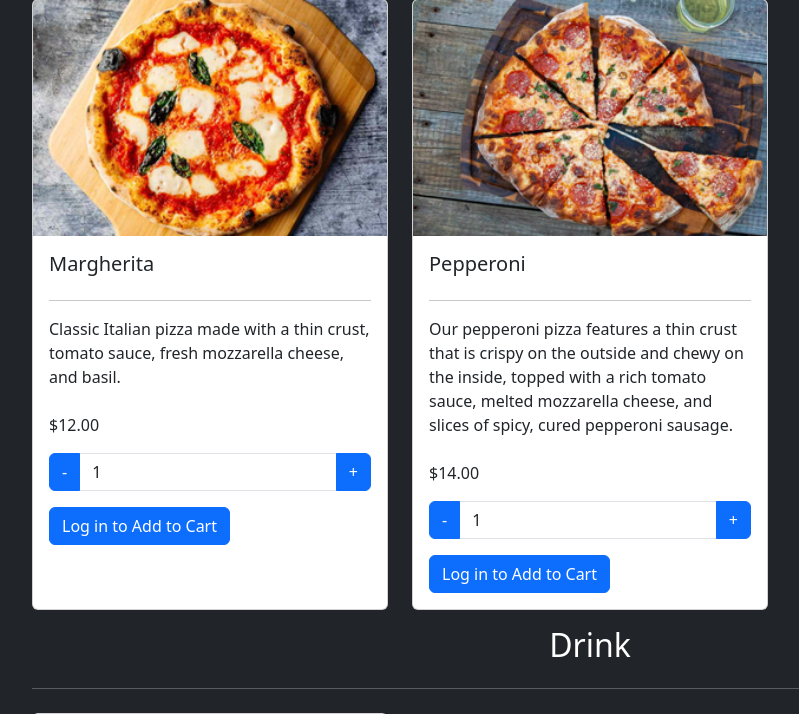
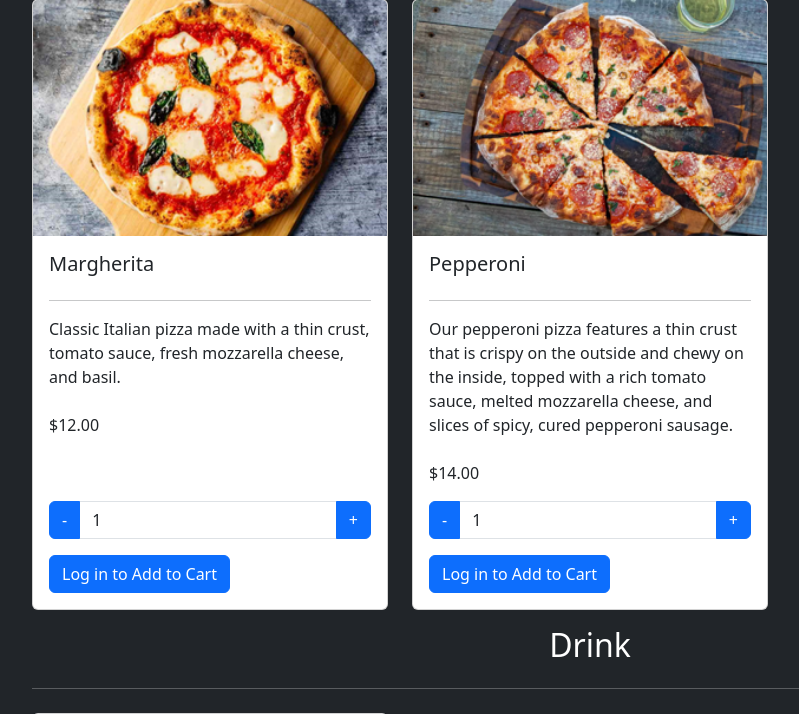
Before and after one commit to andrewanchor/nonniespizza2.0, a Django app: page /menu/ in a window 1280 px wide. Shown: the part 266-980 px from the top of the page, without its empty margins (50-849 px from the left). Run offline with Django 4.2, Linux system fonts and the light colour scheme; data comes from the database, SQL or seed files in the repository.

Commit message:
Fixed alignment :P

```diff
--- a/nonnies_pizza/menu/templates/menu.html
+++ b/nonnies_pizza/menu/templates/menu.html
@@ -58,7 +58,7 @@
             <hr>
             <p class="card-text mb-4">{{item.description}}</p>
             <p class="card-text">${{item.price}}</p>
-            <div class="input-group">
+            <div class="input-group mt-auto">
               <button class="btn btn-primary" type="button" id="minus-btn">-</button>
 
               <input type="number" class="form-control" value="1" min="1" max="20" aria-label="Item quantity" aria-describedby="minus-btn plus-btn">
@@ -68,6 +68,7 @@
              <!--<button type="submit" class="btn btn-primary">Add to Cart</button>-->
               {% if request.user.is_authenticated %}
                 <a href="{% url 'add_to_cart' item.pk %}" class="btn btn-primary">Add to Cart</a>
+
               {% else %}
                 <a href="{% url 'register' %}" class="btn btn-primary">Log in to Add to Cart</a>
               {% endif %}
```
